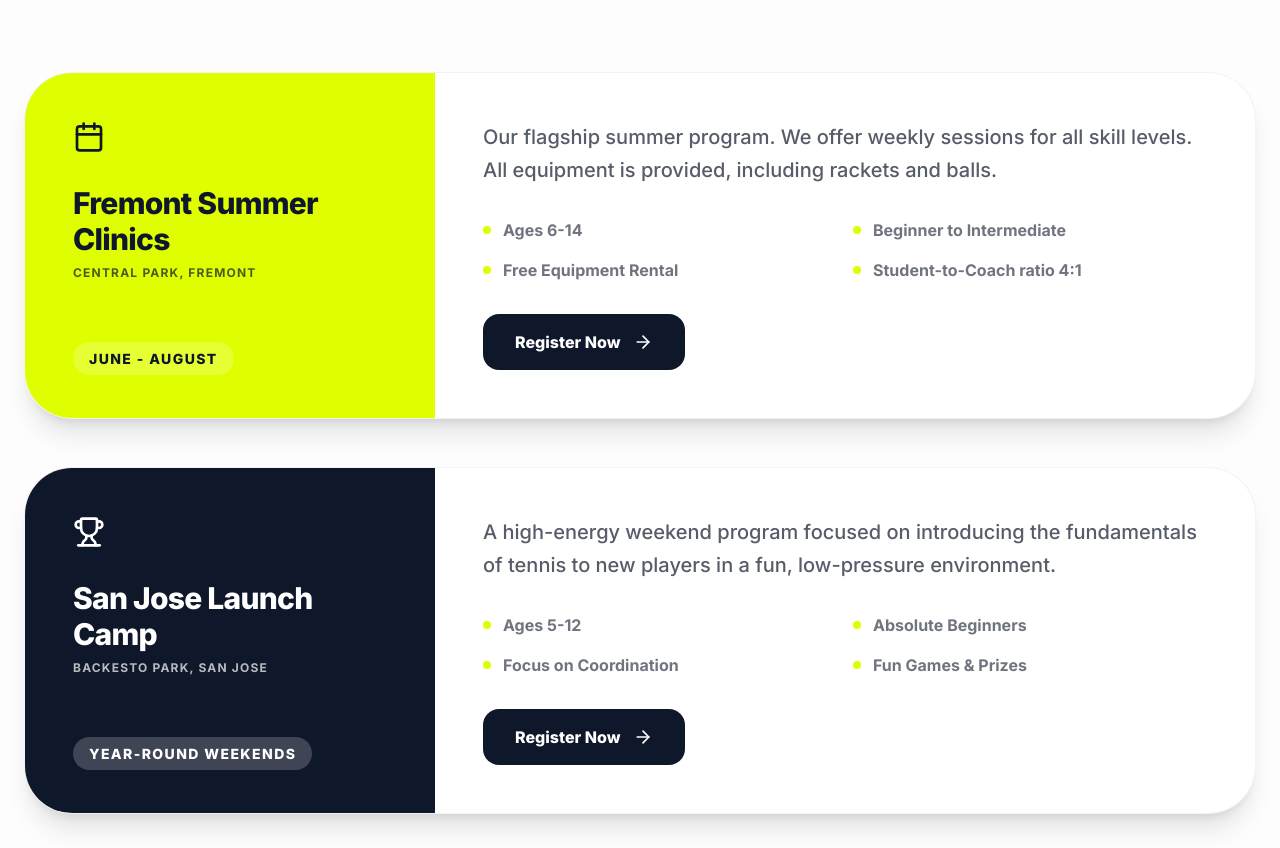
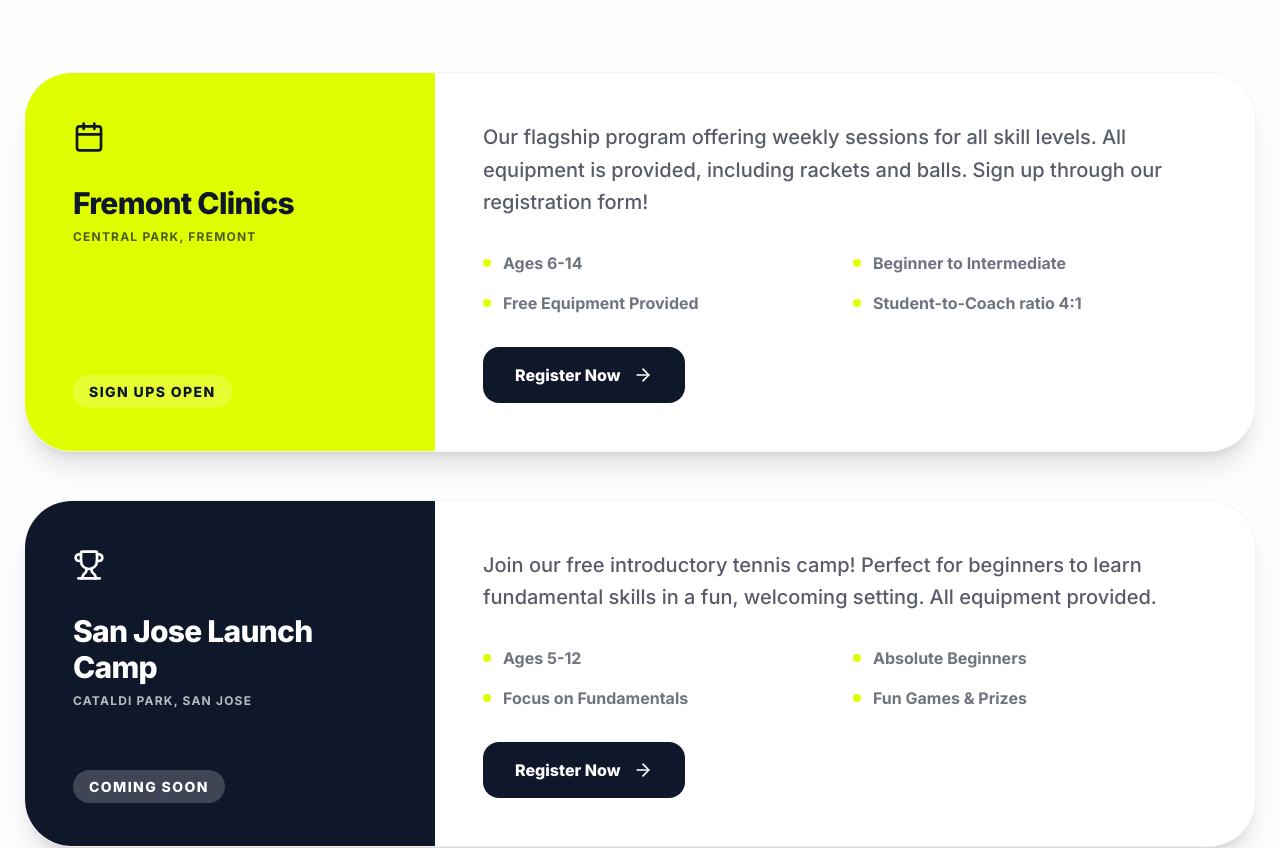
Before and after one commit to Azaxek/RISE-TENNIS, a React (Vite) app: page /programs in a window 1280 px wide. Shown: the part 460-1308 px from the top of the page. Built offline with nearby package versions, Linux system fonts and the light colour scheme.

Commit message:
Update Programs: Fremont Clinics sign-up form, San Jose at Cataldi Park

```diff
--- a/src/pages/ProgramsPage.tsx
+++ b/src/pages/ProgramsPage.tsx
@@ -6,24 +6,26 @@ import { Link } from 'react-router-dom';
 export const ProgramsPage = () => {
   const programs = [
     {
-      title: "Fremont Summer Clinics",
+      title: "Fremont Clinics",
       location: "Central Park, Fremont",
-      time: "June - August",
-      desc: "Our flagship summer program. We offer weekly sessions for all skill levels. All equipment is provided, including rackets and balls.",
-      details: ["Ages 6-14", "Beginner to Intermediate", "Free Equipment Rental", "Student-to-Coach ratio 4:1"],
+      time: "Sign Ups Open",
+      desc: "Our flagship program offering weekly sessions for all skill levels. All equipment is provided, including rackets and balls. Sign up through our registration form!",
+      details: ["Ages 6-14", "Beginner to Intermediate", "Free Equipment Provided", "Student-to-Coach ratio 4:1"],
       icon: <Calendar className="w-8 h-8" />,
       color: "bg-tennis-neon",
-      textColor: "text-midnight"
+      textColor: "text-midnight",
+      link: "https://docs.google.com/forms/d/e/1FAIpQLSfIOMmzgoUpsxI53eBZybu7-EIlmkMmNQZqiBaJR8qmOXiN8A/viewform"
     },
     {
       title: "San Jose Launch Camp",
-      location: "Backesto Park, San Jose",
-      time: "Year-Round Weekends",
-      desc: "A high-energy weekend program focused on introducing the fundamentals of tennis to new players in a fun, low-pressure environment.",
-      details: ["Ages 5-12", "Absolute Beginners", "Focus on Coordination", "Fun Games & Prizes"],
+      location: "Cataldi Park, San Jose",
+      time: "Coming Soon",
+      desc: "Join our free introductory tennis camp! Perfect for beginners to learn fundamental skills in a fun, welcoming setting. All equipment provided.",
+      details: ["Ages 5-12", "Absolute Beginners", "Focus on Fundamentals", "Fun Games & Prizes"],
       icon: <Trophy className="w-8 h-8" />,
       color: "bg-midnight",
-      textColor: "text-white"
+      textColor: "text-white",
+      link: "https://docs.google.com/forms/d/e/1FAIpQLSfIOMmzgoUpsxI53eBZybu7-EIlmkMmNQZqiBaJR8qmOXiN8A/viewform"
     },
     {
       title: "Community Outreach",
@@ -33,7 +35,8 @@ export const ProgramsPage = () => {
       details: ["All Ages Welcome", "Family Friendly", "Community Building", "Guest Speakers"],
       icon: <Users className="w-8 h-8" />,
       color: "bg-energetic-orange",
-      textColor: "text-white"
+      textColor: "text-white",
+      link: "https://docs.google.com/forms/d/e/1FAIpQLSfIOMmzgoUpsxI53eBZybu7-EIlmkMmNQZqiBaJR8qmOXiN8A/viewform"
     }
   ];
 
@@ -89,9 +92,9 @@ export const ProgramsPage = () => {
                     ))}
                   </div>
                 </div>
-                <button className="bg-midnight text-white px-8 py-4 rounded-2xl font-black flex items-center gap-3 self-start hover:bg-tennis-neon hover:text-midnight transition-all">
+                <a href={p.link} target="_blank" rel="noopener noreferrer" className="bg-midnight text-white px-8 py-4 rounded-2xl font-black flex items-center gap-3 self-start hover:bg-tennis-neon hover:text-midnight transition-all">
                   Register Now <ArrowRight className="w-5 h-5" />
-                </button>
+                </a>
               </div>
             </motion.div>
           ))}
```
